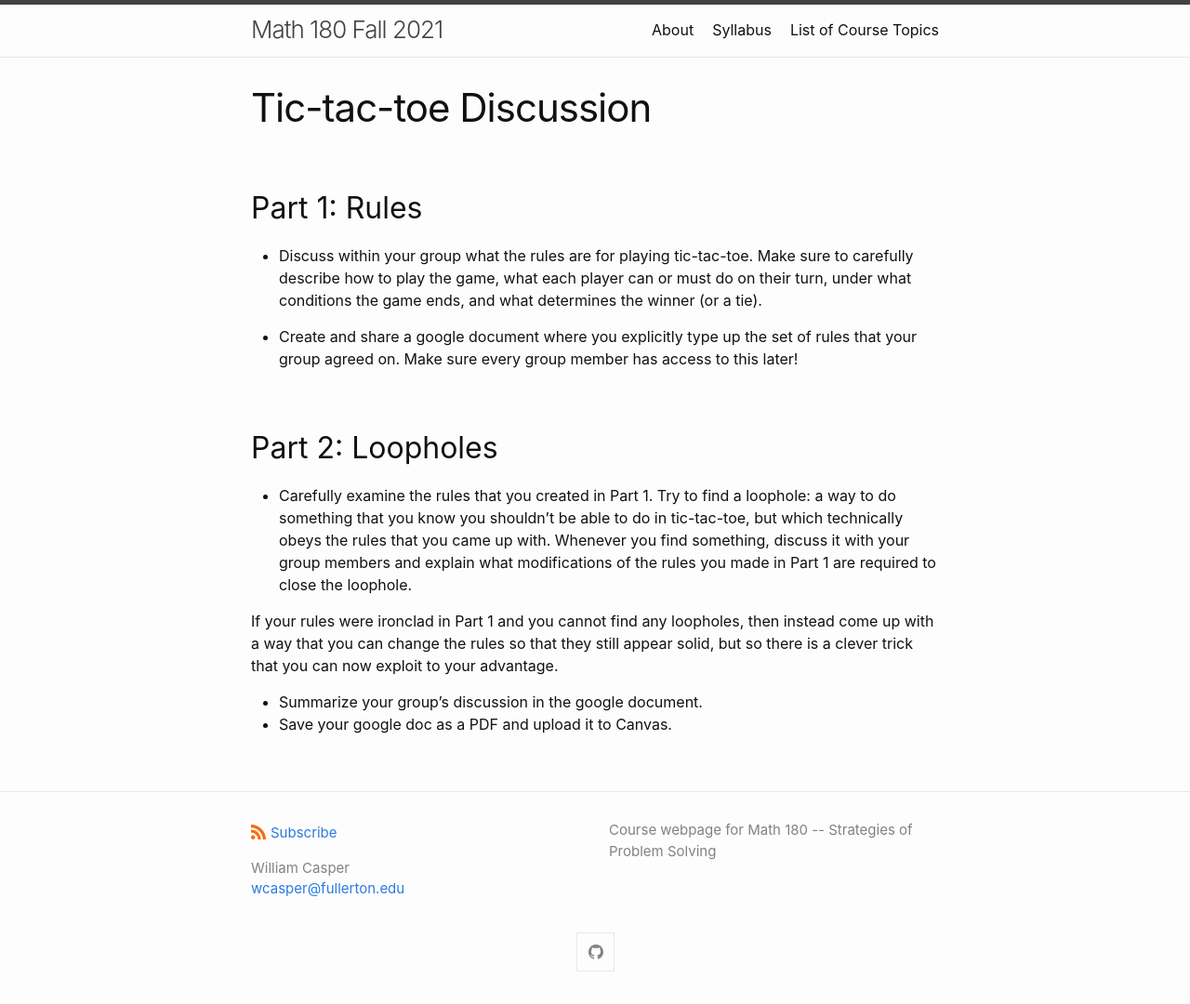
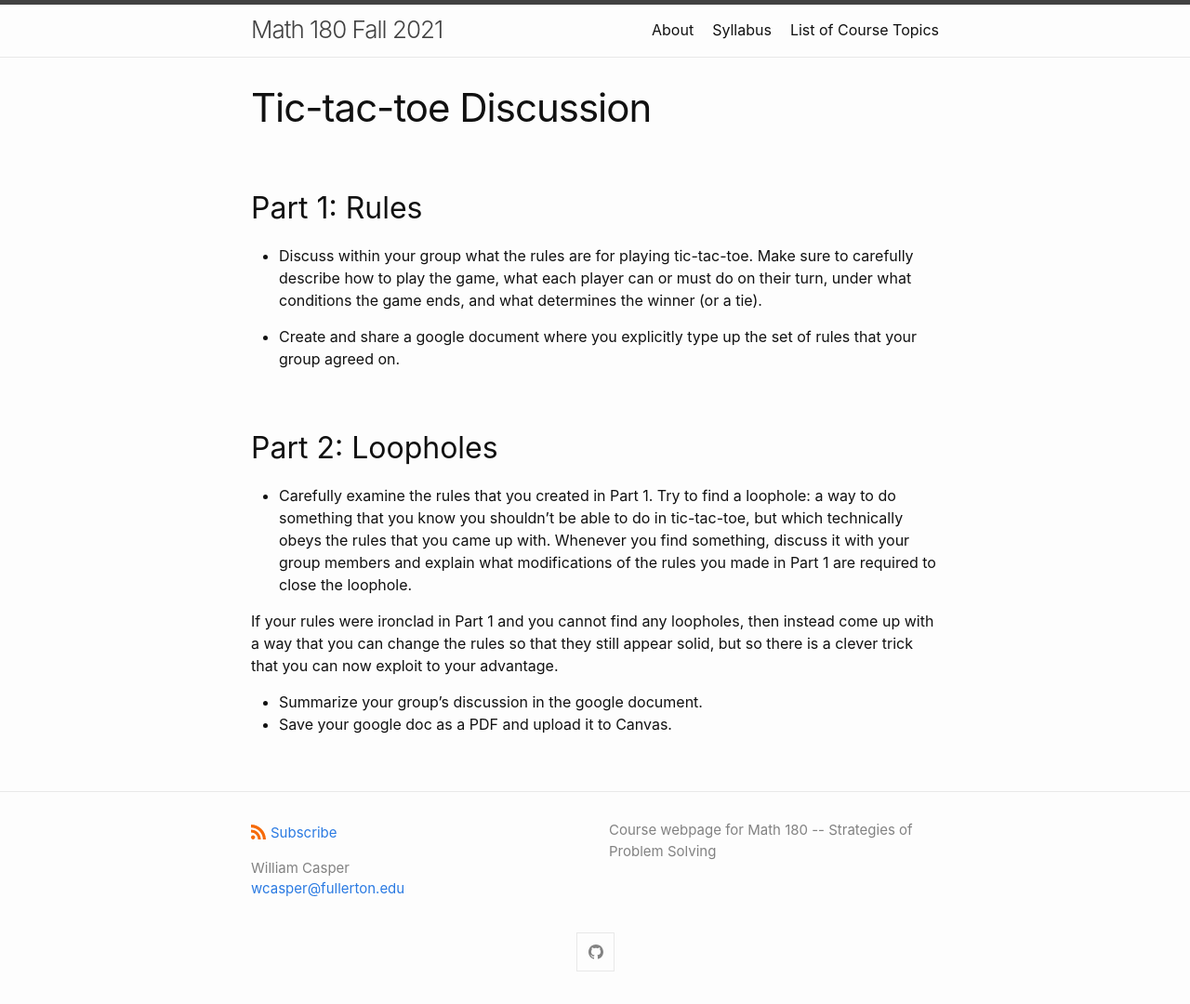
Before and after one commit to wcasper/math180fall2021, a Jekyll site: the page built from _modules/tic-tac-toe/discussion.md, in a window 1280 px wide. Shown: the whole page at 93% size. Built offline with Jekyll 4.4.1, drawn with Linux system fonts in a browser that asks for light colours.

Commit message:
removed sentence

```diff
--- a/_modules/tic-tac-toe/discussion.md
+++ b/_modules/tic-tac-toe/discussion.md
@@ -8,7 +8,6 @@ permalink: /modules/tic-tac-toe/discussion
 * Discuss within your group what the rules are for playing tic-tac-toe.  Make sure to carefully describe how to play the game, what each player can or must do on their turn, under what conditions the game ends, and what determines the winner (or a tie).
 
 * Create and share a google document where you explicitly type up the set of rules that your group agreed on.
-Make sure every group member has access to this later!
 
 ## Part 2: Loopholes
 
```
